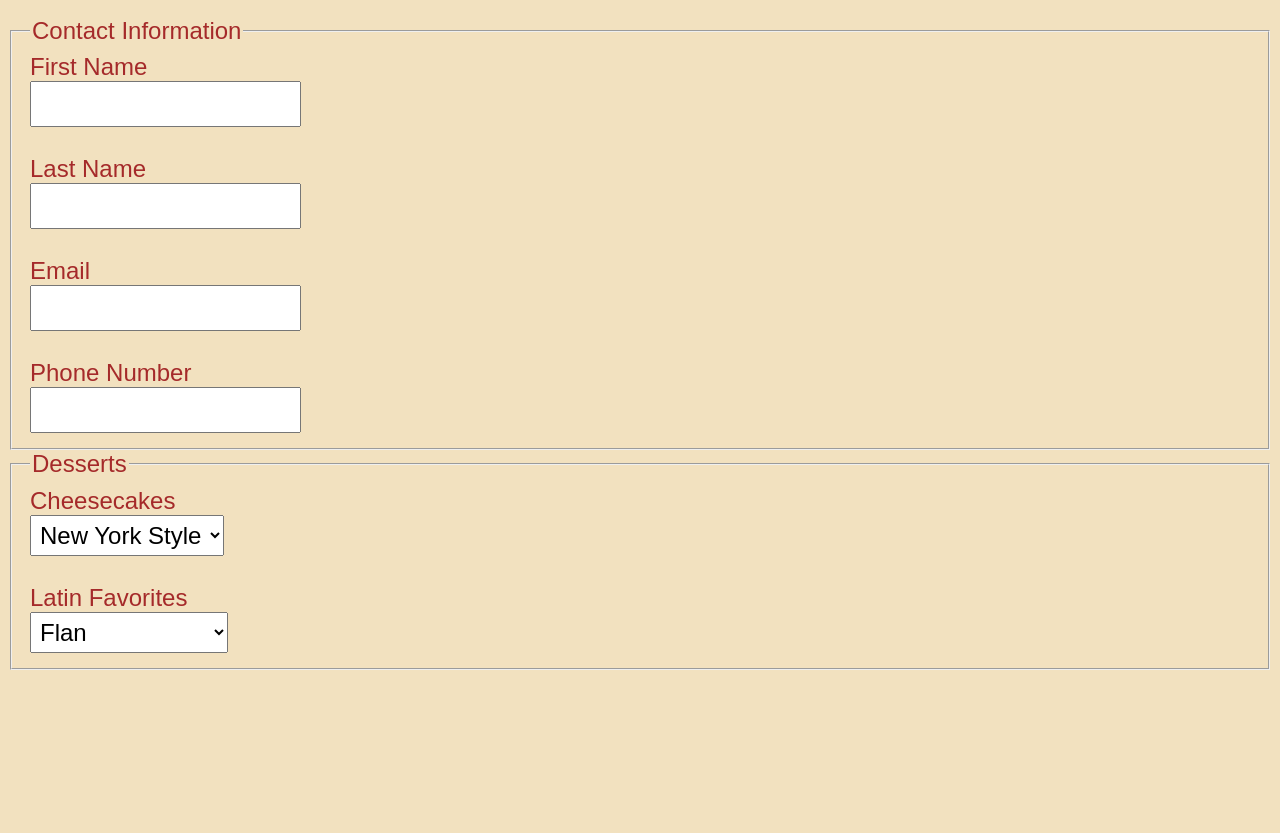
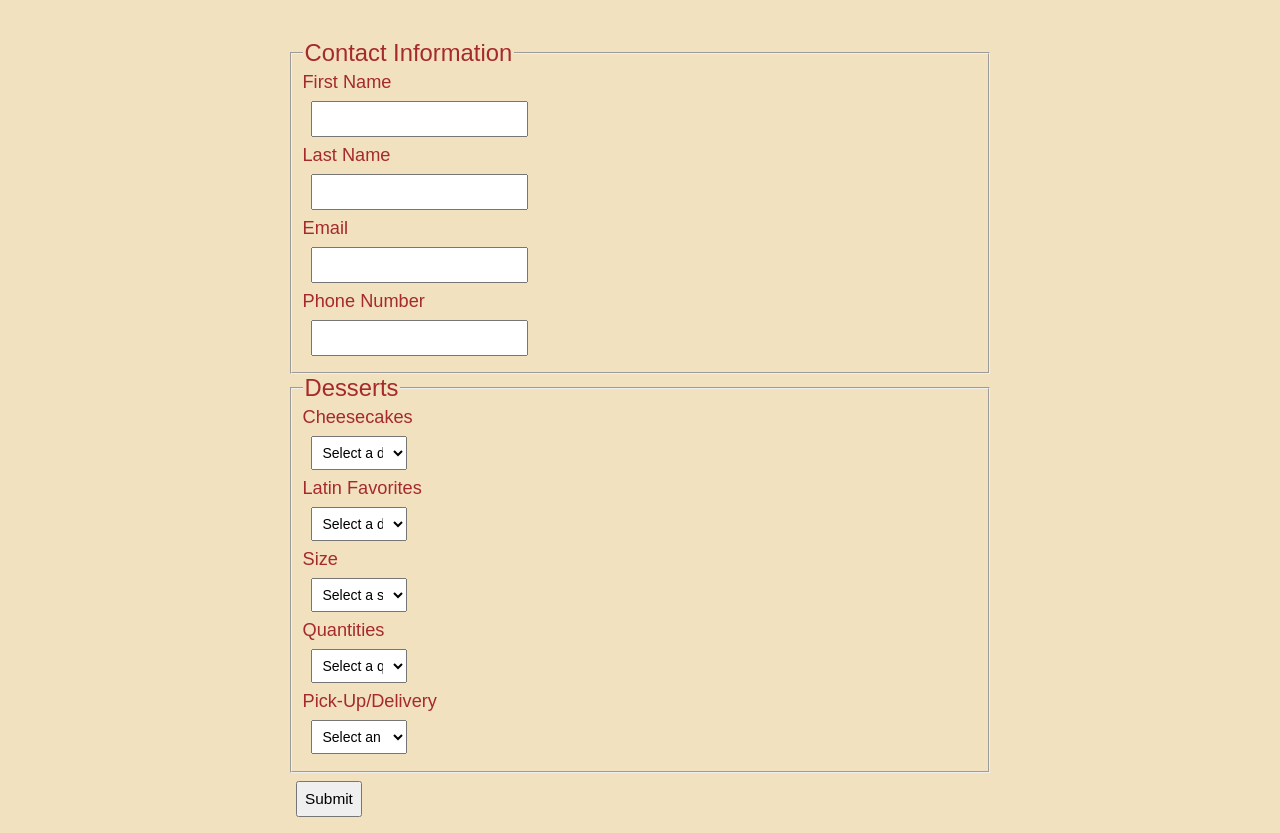
Before and after one commit to Julian-Ramirez1158/Jen-s-Sweet-Cravings, a plain HTML site: page Order.html in a window 1280 px wide. Shown: the part 233-1066 px from the top of the page. Before the commit the page ends 911 px from the top, so only its background shows below. Drawn offline with Linux system fonts and the light colour scheme.

Commit message:
Integrate more CSS and fix flexbox

```diff
--- a/CSS/style.css
+++ b/CSS/style.css
@@ -2,7 +2,7 @@ html {
     background-color: #f2e1bf;
     font-family: Avenir, sans-serif;
     color: brown;
-    font-size: 1.5em;
+    font-size: 14px;
 }
 
 #home-header {
@@ -10,7 +10,7 @@ html {
 }
 
 #banner {
-    width: 70%;
+    width: 60%;
     display: block;
     margin-left: auto;
     margin-right: auto;
@@ -18,16 +18,24 @@ html {
 
 .navbar {
     padding: 20px;
-    font-size: 1.2em;
+    font-size: 2.5em;
+    font-family: "Brush Script MT", cursive;
+    text-align: center;
+}
+
+a {
+    color: #5fbaba;
 }
 
 h1 {
     text-align: center;
+    font-size: 3.5em;
 }
 
 #about-us {
     border-style: solid;
-    padding: 25px;
+    padding: 18px;
+    font-size: 1.3em;
 }
 
 .main-container {
@@ -37,26 +45,39 @@ h1 {
 }
 
 .main-container__section {
-    width: 25vw;
+    width: 22vw;
     display: inline-block;
 }
 
 .main-container__article {
     border-style: solid;
     padding: 25px;
-    height: 600px;
+    height: 435px;
+    font-size: 1.2em;
+}
+
+.form__section {
+    width: 55vw;
+}
+
+.legend {
+    font-size: 1.7em;
 }
 
 label {
     display: block;
+    font-size: 1.3em;
 }
 
 input {
-    padding: 10px;
-    font-size: .8em;
+    padding: 7px;
+    font-size: 1.1em;
+    margin: 8px;
 }
 
 select {
-    padding: 5px;
+    padding: 7px;
     font-size: 1em;
+    margin: 8px;
+    width: 7.5vw;
 }
--- a/Order.html
+++ b/Order.html
@@ -19,27 +19,35 @@
             </p>
         </nav>
     </section>
-    <section>
-        <form action="">
+    <main class="main-container">
+        <section class="form__section">
+            <form action="https://formspree.io/mnqgyzra" method="POST">
                 <fieldset>
-                <legend>Contact Information</legend>
+                    <legend class="legend">Contact Information</legend>
+                    <div>
                         <label for="firstname">First Name</label>
                         <input type="text" id="firstname" name="firstname" required>
-                <br><br>
+                    </div>
+                    <div>
                         <label for="lastname">Last Name</label>
                         <input type="text" id="lastname" name="lastname">
-                <br><br>
+                    </div>
+                    <div>
                         <label for="email">Email</label>
                         <input type="email" id="email" name="email" required>
-                <br><br>
+                    </div>
+                    <div>
                         <label for="phonenumber">Phone Number</label>
                         <input type="tel" id="phonenumber" name="phonenumber" required>
+                    </div>
                 </fieldset>
 
                 <fieldset>
-                <legend>Desserts</legend>
+                    <legend class="legend">Desserts</legend>
+                    <div>
                         <label for="cheesecakes">Cheesecakes</label>
                         <select name="cheesecakeoptions" id="cheesecakeoptions">
+                            <option value="" disabled selected hidden>Select a dessert</option>
                             <option value="nystyle">New York Style</option>
                             <option value="strawberry">Strawberry</option>
                             <option value="blueberry">Blueberry</option>
@@ -49,16 +57,52 @@
                             <option value="cookiedough">Cookie Dough</option>
                             <option value="espresso">Espresso</option>
                         </select>
-                <br><br>
+                    </div>
+                    <div>
                         <label for="latinfavorites">Latin Favorites</label>
                         <select name="latinfavorites" id="latinfavorites">
+                            <option value="" disabled selected hidden>Select a dessert</option>
                             <option value="flan">Flan</option>
                             <option value="tresleches">Tres Leches</option>
                             <option value="brazo">Brazo de Reina</option>
                         </select>
+                    </div>
+                    <div>
+                        <label for="size">Size</label>
+                        <select name="size" id="size">
+                            <option value="" disabled selected hidden>Select a size</option>
+                            <option value="mini">Mini</option>
+                            <option value="small">Small</option>
+                            <option value="large">Large</option>
+                            <option value="8-inch">8"</option>
+                            <option value="10-inch">10"</option>
+                        </select>
+                    </div>
+                    <div>
+                        <label for="quantities">Quantities</label>
+                        <select name="quantities" id="quantities">
+                            <option value="" disabled selected hidden>Select a quantity</option>
+                            <option value="1">1</option>
+                            <option value="2">2</option>
+                            <option value="3">3</option>
+                            <option value="4">4</option>
+                        </select>
+                    </div>
+                    <div>
+                        <label for="deliveryoption">Pick-Up/Delivery</label>
+                        <select name="deliveryoption" id="deliveryoption">
+                            <option value="" disabled selected hidden>Select an option</option>
+                            <option value="pickup">Pick-up</option>
+                            <option value="delivery">Delivery</option>
+                        </select>
+                    </div>
+
                 </fieldset>
+                <input type="submit" value="Submit">
             </form>
         </section>
+    </main>
+
 
 </body>
 </html>
```
Also changed, not shown: index.html (+3 -7 lines). Lines whose indentation alone changed are shown as unchanged.
